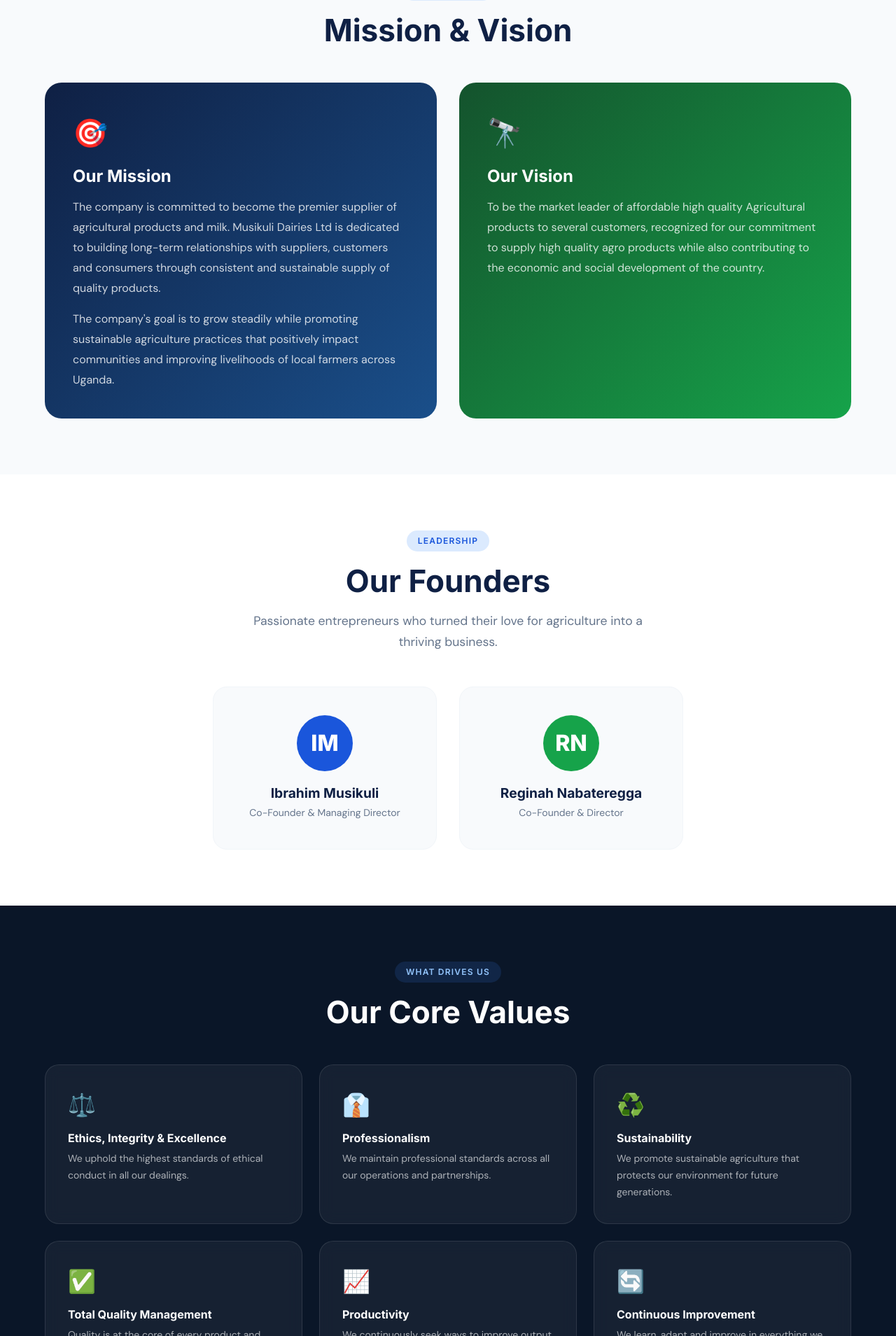
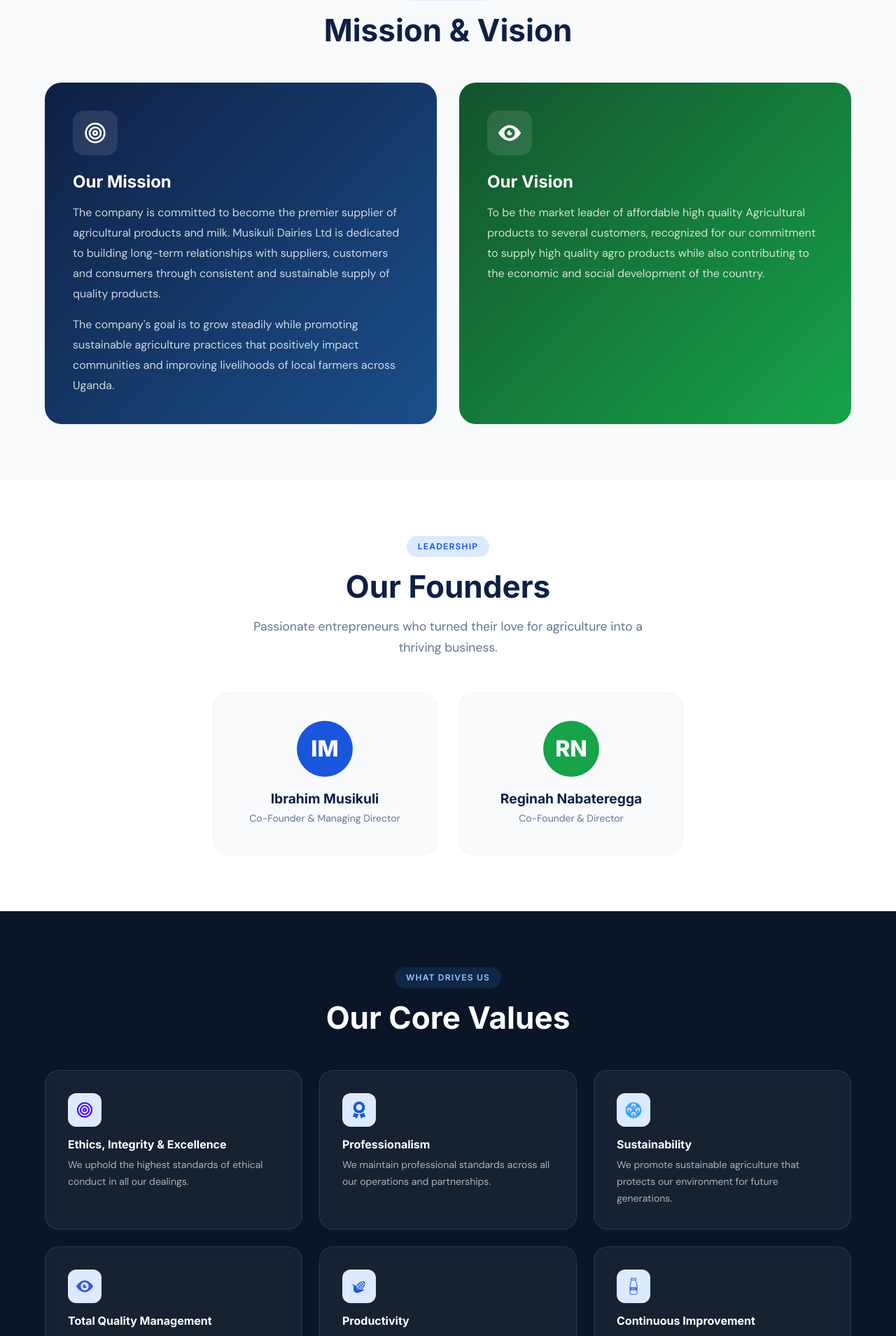
Before and after one commit to laptertechnologies-hue/MUSIKULI-DAIRIES-, a Next.js app: page /about in a window 1280 px wide. Shown: the part 1271-3180 px from the top of the page at 70% size. Built offline with nearby package versions, Linux system fonts and the light colour scheme.

Commit message:
icons change

```diff
--- a/app/about/page.tsx
+++ b/app/about/page.tsx
@@ -13,13 +13,13 @@
 ];
 
 const values = [
-  { icon: '⚖️', title: 'Ethics, Integrity & Excellence', desc: 'We uphold the highest standards of ethical conduct in all our dealings.' },
-  { icon: '👔', title: 'Professionalism', desc: 'We maintain professional standards across all our operations and partnerships.' },
-  { icon: '♻️', title: 'Sustainability', desc: 'We promote sustainable agriculture that protects our environment for future generations.' },
-  { icon: '✅', title: 'Total Quality Management', desc: 'Quality is at the core of every product and service we deliver.' },
-  { icon: '📈', title: 'Productivity', desc: 'We continuously seek ways to improve output and efficiency.' },
-  { icon: '🔄', title: 'Continuous Improvement', desc: 'We learn, adapt and improve in everything we do.' },
-  { icon: '⚡', title: 'Efficiency & Effectiveness', desc: 'We deliver results efficiently, maximizing value for all stakeholders.' },
+  { icon: '/icons/target.svg', title: 'Ethics, Integrity & Excellence', desc: 'We uphold the highest standards of ethical conduct in all our dealings.' },
+  { icon: '/icons/award.svg', title: 'Professionalism', desc: 'We maintain professional standards across all our operations and partnerships.' },
+  { icon: '/icons/product-community.svg', title: 'Sustainability', desc: 'We promote sustainable agriculture that protects our environment for future generations.' },
+  { icon: '/icons/vision.svg', title: 'Total Quality Management', desc: 'Quality is at the core of every product and service we deliver.' },
+  { icon: '/icons/product-maize..svg', title: 'Productivity', desc: 'We continuously seek ways to improve output and efficiency.' },
+  { icon: '/icons/product-milk.svg', title: 'Continuous Improvement', desc: 'We learn, adapt and improve in everything we do.' },
+  { icon: '/icons/target.svg', title: 'Efficiency & Effectiveness', desc: 'We deliver results efficiently, maximizing value for all stakeholders.' },
 ];
 
 export default function AboutPage() {
@@ -44,7 +44,9 @@
                 className="about-image-main"
               />
               <div className="about-badge-card">
-                <div className="about-badge-icon">📅</div>
+                <div className="about-badge-icon">
+                  <Image src="/icons/award.svg" alt="" width={24} height={24} />
+                </div>
                 <div className="about-badge-text">
                   <strong>Est. 2023</strong>
                   <span>Incorporated June 29, 2023</span>
@@ -83,9 +85,11 @@
             <span className="section-tag">Our Purpose</span>
             <h2 className="section-title">Mission &amp; Vision</h2>
           </div>
-          <div style={{ display: 'grid', gridTemplateColumns: '1fr 1fr', gap: '2rem' }}>
+          <div style={{ display: 'grid', gridTemplateColumns: 'repeat(auto-fit, minmax(300px, 1fr))', gap: '2rem' }}>
             <div style={{ background: 'linear-gradient(135deg, var(--blue-900), var(--blue-700))', borderRadius: '24px', padding: '2.5rem', color: 'white' }}>
-              <div style={{ fontSize: '2.5rem', marginBottom: '1rem' }}>🎯</div>
+              <div className="mv-card-icon" style={{ background: 'rgba(255,255,255,0.1)', width: '64px', height: '64px', display: 'flex', alignItems: 'center', justifyContent: 'center', borderRadius: '16px', marginBottom: '1.5rem' }}>
+                <Image src="/icons/target.svg" alt="" width={32} height={32} style={{ filter: 'brightness(0) invert(1)' }} />
+              </div>
               <h3 style={{ fontSize: '1.5rem', color: 'white', marginBottom: '1rem' }}>Our Mission</h3>
               <p style={{ color: 'rgba(255,255,255,0.8)', lineHeight: 1.8 }}>
                 The company is committed to become the premier supplier of agricultural products and milk.
@@ -98,7 +102,9 @@
               </p>
             </div>
             <div style={{ background: 'linear-gradient(135deg, var(--green-800), var(--green-600))', borderRadius: '24px', padding: '2.5rem', color: 'white' }}>
-              <div style={{ fontSize: '2.5rem', marginBottom: '1rem' }}>🔭</div>
+              <div className="mv-card-icon" style={{ background: 'rgba(255,255,255,0.1)', width: '64px', height: '64px', display: 'flex', alignItems: 'center', justifyContent: 'center', borderRadius: '16px', marginBottom: '1.5rem' }}>
+                <Image src="/icons/vision.svg" alt="" width={32} height={32} style={{ filter: 'brightness(0) invert(1)' }} />
+              </div>
               <h3 style={{ fontSize: '1.5rem', color: 'white', marginBottom: '1rem' }}>Our Vision</h3>
               <p style={{ color: 'rgba(255,255,255,0.8)', lineHeight: 1.8 }}>
                 To be the market leader of affordable high quality Agricultural products to several customers,
@@ -140,7 +146,9 @@
           <div style={{ display: 'grid', gridTemplateColumns: 'repeat(auto-fit, minmax(280px,1fr))', gap: '1.5rem' }}>
             {values.map((v) => (
               <div key={v.title} className="testimonial-card">
-                <div style={{ fontSize: '2rem', marginBottom: '0.75rem' }}>{v.icon}</div>
+                <div className="service-card-icon blue" style={{ marginBottom: '1rem', width: '48px', height: '48px' }}>
+                  <Image src={v.icon} alt="" width={24} height={24} />
+                </div>
                 <h4 style={{ color: 'white', marginBottom: '0.5rem', fontSize: '1rem', fontFamily: 'Inter, sans-serif' }}>{v.title}</h4>
                 <p style={{ color: 'rgba(255,255,255,0.65)', fontSize: '0.875rem', lineHeight: 1.7 }}>{v.desc}</p>
               </div>
@@ -156,13 +164,15 @@
           <h2 className="section-title">Our Location &amp; Contact</h2>
           <div style={{ display: 'flex', gap: '2rem', justifyContent: 'center', flexWrap: 'wrap', marginTop: '2rem' }}>
             {[
-              { icon: '📍', label: 'Address', val: 'Nsozibirye-Kigombe, Luwero Sub County, Luwero District, Uganda' },
-              { icon: '📮', label: 'P.O Box', val: 'P.O Box 170174, Luwero-Uganda' },
-              { icon: '📞', label: 'Telephone', val: '+256 200 933 861' },
-              { icon: '✉️', label: 'Email', val: 'musikuliimran@gmail.com' },
+              { icon: '/icons/target.svg', label: 'Address', val: 'Nsozibirye-Kigombe, Luwero Sub County, Luwero District, Uganda' },
+              { icon: '/icons/award.svg', label: 'P.O Box', val: 'P.O Box 170174, Luwero-Uganda' },
+              { icon: '/icons/phone.svg', label: 'Telephone', val: '+256 200 933 861' },
+              { icon: '/icons/vision.svg', label: 'Email', val: 'musikuliimran@gmail.com' },
             ].map((c) => (
               <div key={c.label} style={{ background: 'var(--gray-50)', border: '1px solid var(--gray-100)', borderRadius: '16px', padding: '1.5rem', minWidth: '200px', flex: '1', maxWidth: '280px' }}>
-                <div style={{ fontSize: '2rem', marginBottom: '0.5rem' }}>{c.icon}</div>
+                <div style={{ marginBottom: '0.75rem', display: 'flex', justifyContent: 'center' }}>
+                  <Image src={c.icon} alt="" width={32} height={32} />
+                </div>
                 <div style={{ fontSize: '0.75rem', textTransform: 'uppercase', letterSpacing: '0.08em', color: 'var(--gray-500)', marginBottom: '0.25rem', fontFamily: 'Inter, sans-serif', fontWeight: 600 }}>{c.label}</div>
                 <div style={{ fontSize: '0.9rem', color: 'var(--gray-800)', fontWeight: 500 }}>{c.val}</div>
               </div>
```
